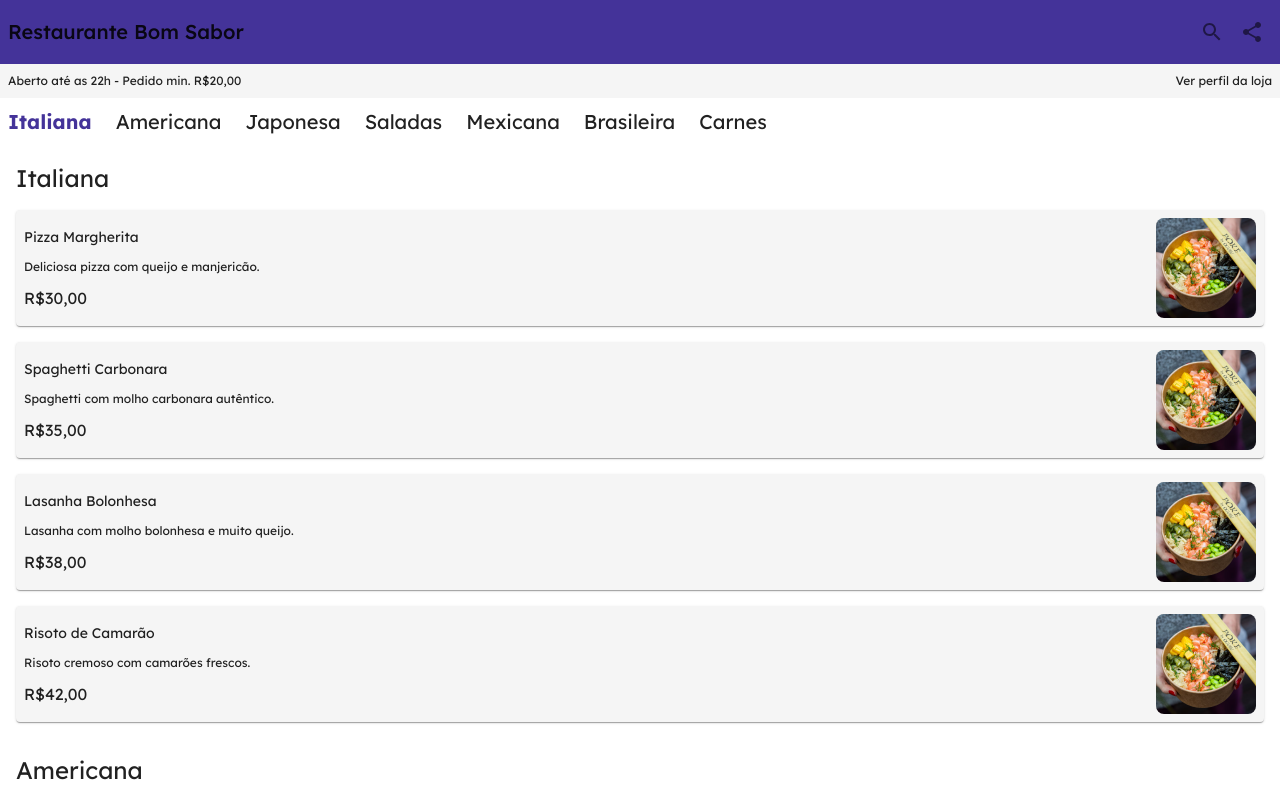
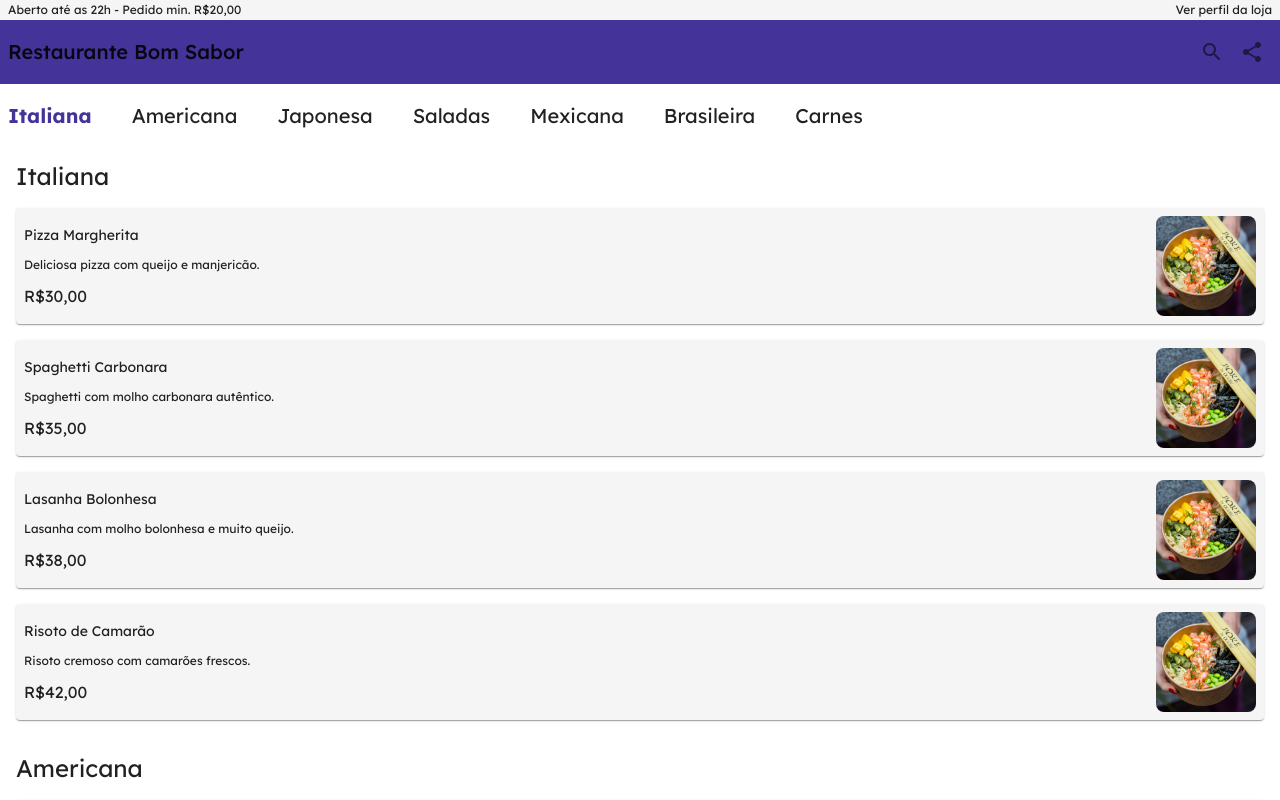
Before and after one commit to alexandre-niess/Plate_POS_System, a React (Vite) app: page /AppRestaurante in a window 1280 px wide. Shown: the top 800 px of the page. Built offline with nearby package versions, Linux system fonts and the light colour scheme.

Commit message:
feat: função de clicar para ir para a sessão implementada

```diff
--- a/components/Header.jsx
+++ b/components/Header.jsx
@@ -11,6 +11,32 @@
     <>
       <Box
         sx={{
+          top: 0,
+          position: "fixed",
+          width: "100%",
+        }}
+      >
+        <Box
+          sx={{
+            display: "flex",
+            flexDirection: "row",
+            justifyContent: "space-between",
+            alignItems: "center",
+            padding: 1,
+            height: 20,
+            width: "100%",
+            backgroundColor: "#f5f5f5",
+          }}
+        >
+          <Typography component="h1" align="left" sx={{ fontSize: "12px" }}>
+            Aberto até as 22h - Pedido min. R$20,00
+          </Typography>
+          <Typography component="h1" align="left" sx={{ fontSize: "12px" }}>
+            Ver perfil da loja
+          </Typography>
+        </Box>
+        <Box
+          sx={{
             display: "flex",
             justifyContent: "space-between",
             alignItems: "center",
@@ -18,9 +44,6 @@
             padding: 1,
             backgroundColor: "#443399",
             width: "100%",
-          position: "fixed",
-          top: 0,
-          zIndex: 1,
           }}
         >
           <Typography variant="h6" component="h1" align="left">
@@ -35,6 +58,7 @@
             </IconButton>
           </Box>
         </Box>
+      </Box>
     </>
   );
 }
--- a/screens/Home.jsx
+++ b/screens/Home.jsx
@@ -9,8 +9,8 @@
 export function Home() {
   const [categoriaVisivel, setCategoriaVisivel] = useState("");
   const categoriasRefs = useRef({});
+  const containerRef = useRef(null);
 
-  // Array de sessões
   const categorias = [
     "Italiana",
     "Americana",
@@ -95,7 +95,7 @@
           }
         });
       },
-      { rootMargin: "0px 0px -80% 0px" } // Ajuste o valor conforme necessário
+      { rootMargin: "0px 0px -80% 0px" }
     );
 
     categorias.forEach((categoria) => {
@@ -113,62 +113,75 @@
     };
   }, [categorias]);
 
+  useEffect(() => {
+    if (categoriaVisivel && categoriasRefs.current[categoriaVisivel]) {
+      const categoriaElement = categoriasRefs.current[categoriaVisivel];
+      const containerElement = containerRef.current;
+
+      const categoriaRect = categoriaElement.getBoundingClientRect();
+      const containerRect = containerElement.getBoundingClientRect();
+      const scrollLeft =
+        categoriaElement.offsetLeft -
+        containerRect.width / 4 +
+        categoriaRect.width / 4;
+
+      containerElement.scrollTo({
+        left: scrollLeft,
+        behavior: "smooth",
+      });
+    }
+  }, [categoriaVisivel]);
+
+  const handleCategoriaClick = (categoria) => {
+    if (categoriasRefs.current[categoria]) {
+      const offsetTop = categoriasRefs.current[categoria].offsetTop - 160; // Altura do Header + espaço extra
+      window.scrollTo({
+        top: offsetTop,
+        behavior: "smooth",
+      });
+    }
+  };
+
   return (
     <>
       <CssBaseline />
       <Header />
       <Box
+        ref={containerRef}
         sx={{
-          display: "flex",
-          flexDirection: "row",
-          justifyContent: "space-between",
-          alignItems: "center",
-          marginTop: "64px", // Adicionando margem superior para evitar sobreposição
-          padding: 1,
+          position: "fixed",
+          top: "84px", // altura do Header
           width: "100%",
-          backgroundColor: "#f5f5f5",
-        }}
-      >
-        <Typography component="h1" align="left" sx={{ fontSize: "12px" }}>
-          Aberto até as 22h - Pedido min. R$20,00
-        </Typography>
-        <Typography component="h1" align="left" sx={{ fontSize: "12px" }}>
-          Ver perfil da loja
-        </Typography>
-      </Box>
-      <Box>
-        <Box
-          sx={{
-            position: "sticky",
-            top: 0,
-            zIndex: 1000,
           backgroundColor: "white",
           display: "flex",
           flexDirection: "row",
           overflowX: "auto",
           whiteSpace: "nowrap",
-            padding: 1,
           "::-webkit-scrollbar": {
             display: "none",
           },
           "-ms-overflow-style": "none", // IE and Edge
           "scrollbar-width": "none", // Firefox
+          zIndex: 1,
         }}
       >
         {categorias.map((categoria) => (
           <Box
             key={categoria}
+            ref={(el) => (categoriasRefs.current[categoria] = el)}
+            onClick={() => handleCategoriaClick(categoria)}
             sx={{
               display: "inline-block",
               marginRight: 3,
+              padding: "16px 8px", // ajuste de padding para melhor visualização
+              cursor: "pointer",
             }}
           >
             <Typography
               variant="h6"
               component="h2"
               sx={{
-                  fontWeight:
-                    categoriaVisivel === categoria ? "bold" : "normal",
+                fontWeight: categoriaVisivel === categoria ? "bold" : "normal",
                 color:
                   categoriaVisivel === categoria
                     ? "primary.main"
@@ -180,11 +193,10 @@
           </Box>
         ))}
       </Box>
-      </Box>
 
       <Box
         sx={{
-          padding: 2,
+          padding: "160px 16px 16px 16px", // Ajuste conforme necessário
         }}
       >
         {categorias.map((categoria) => (
```
Lines whose indentation alone changed are shown as unchanged.
